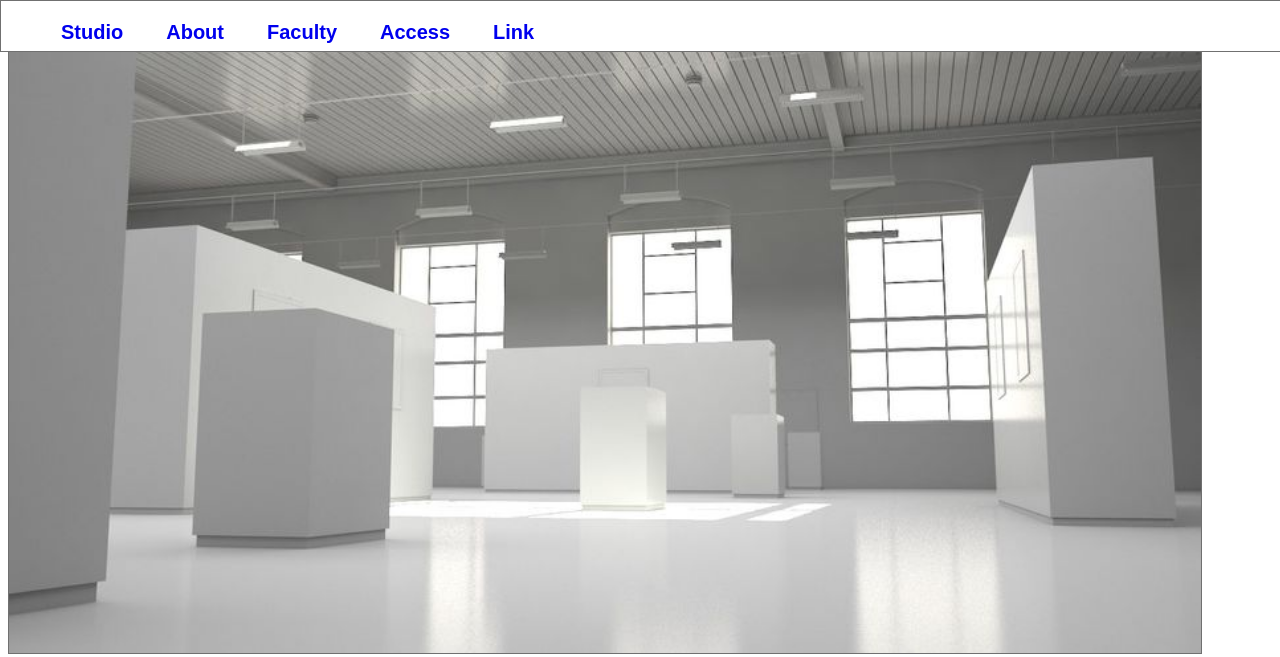
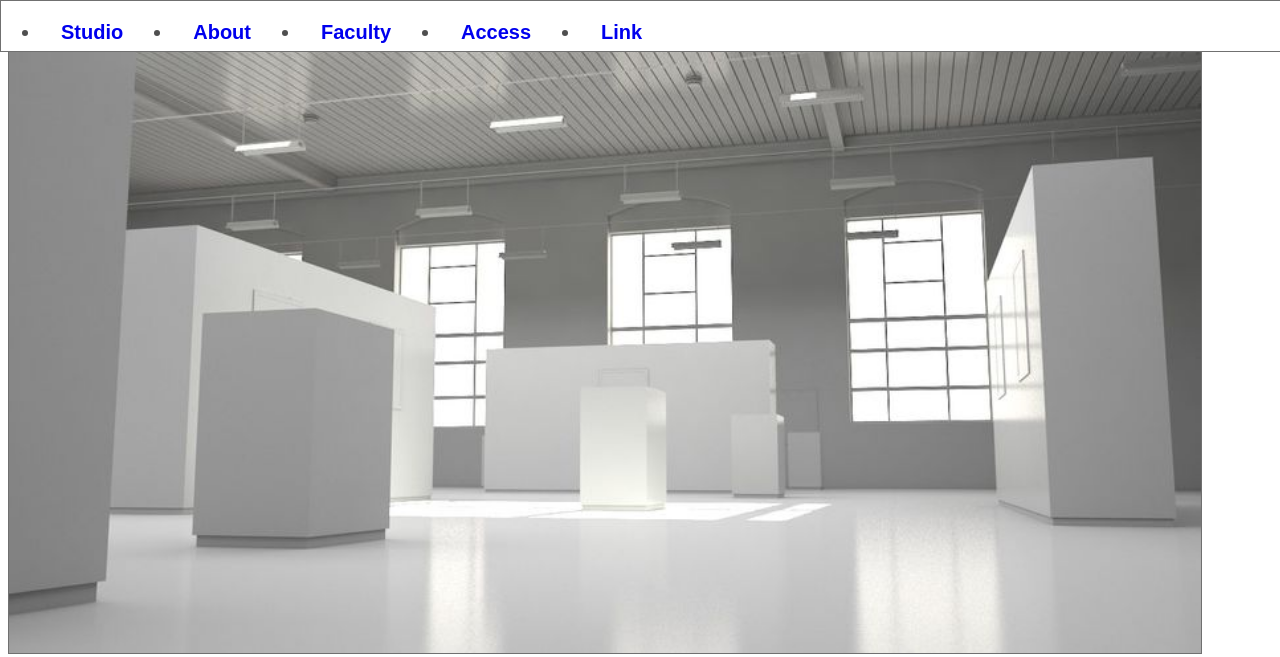
Before and after one commit to tmu-2021-network-1/mariko520, a plain HTML site: page docs/index.html in a window 1280 px wide. Shown: the top 657 px of the page. Drawn offline with Linux system fonts and the light colour scheme; no server answers.

Commit message:
Update style.css

```diff
--- a/docs/style.css
+++ b/docs/style.css
@@ -21,16 +21,13 @@ header{
   letter-spacing: 0px;
   color: #4F4F4F;
   opacity: 1;
-}
-
-#nav{
   list-style:none;
   overflow: hidden;
 }
 
 #nav li{
   float: left;
-  margin-right:3px;
+  margin-right:30px;
 }
 
 #nav li a{
```
